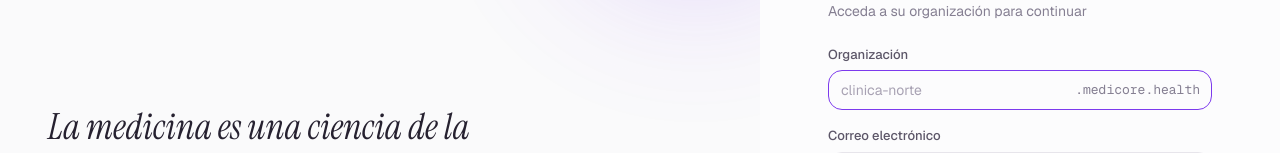
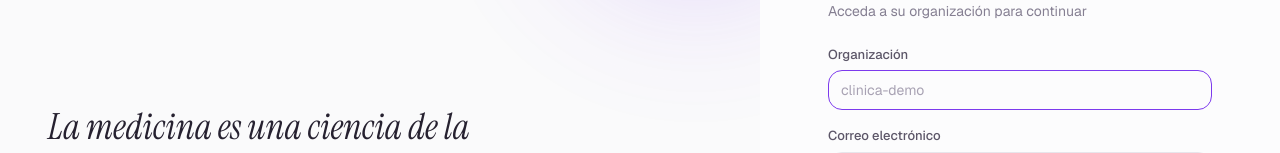
Before and after one commit to oscar503sv/medicore, a React (Vite) app in the folder frontend/: page /login in a window 1280 px wide. Shown: the part 201-354 px from the top of the page. Built offline with nearby package versions, Linux system fonts and the light colour scheme.

Commit message:
feat(frontend): remove .medicore.health suffix from organization field
The org field now takes the plain tenant slug (e.g. clinica-demo).

```diff
--- a/frontend/src/pages/LoginPage.tsx
+++ b/frontend/src/pages/LoginPage.tsx
@@ -110,8 +110,7 @@ export function LoginPage() {
               label={t('login.org')}
               value={slug}
               onChange={(e) => setSlug(e.target.value)}
-              placeholder="clinica-norte"
-              suffix=".medicore.health"
+              placeholder="clinica-demo"
               autoFocus
               required
             />
```
